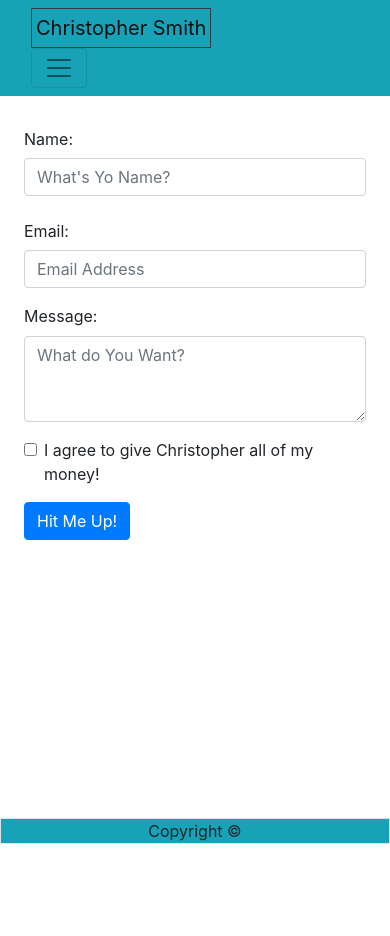
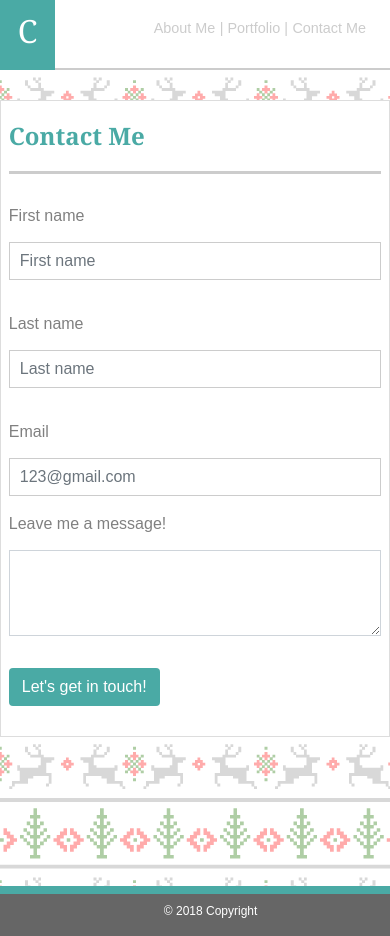
Before and after one commit to crusable13/Bootstrap-Portfolio, a plain HTML site: page contact.html in a window 390 px wide. Before the commit the page ends 844 px from the top, so only its background shows below. Drawn offline with nearby package versions, Linux system fonts and the light colour scheme.

Commit message:
EVERYTHING WORKING

```diff
--- a/contact.html
+++ b/contact.html
@@ -5,92 +5,88 @@
     <meta charset="UTF-8">
     <meta name="viewport" content="width=device-width, initial-scale=1.0">
     <meta http-equiv="X-UA-Compatible" content="ie=edge">
-    <title>Document</title>
-    <link rel="stylesheet" href="https://stackpath.bootstrapcdn.com/bootstrap/4.3.1/css/bootstrap.min.css"
-        integrity="sha384-ggOyR0iXCbMQv3Xipma34MD+dH/1fQ784/j6cY/iJTQUOhcWr7x9JvoRxT2MZw1T" crossorigin="anonymous">
+    <link rel="stylesheet" href="https://stackpath.bootstrapcdn.com/bootstrap/4.3.1/css/bootstrap.min.css" integrity="sha384-ggOyR0iXCbMQv3Xipma34MD+dH/1fQ784/j6cY/iJTQUOhcWr7x9JvoRxT2MZw1T" crossorigin="anonymous">
+    <link rel="stylesheet" href="./style.css" type="text/css">
+    <title>Contact</title>
 </head>
 
 <body>
 
-    <div>
-        <nav class="navbar navbar-expand-lg navbar-light bg-info">
-            <section class="col-8">
-                <a class="navbar-brand border border-dark p-1" href="#">Christopher Smith</a>
-                <button class="navbar-toggler" type="button" data-toggle="collapse" data-target="#navbarNav"
-                    aria-controls="navbarNav" aria-expanded="false" aria-label="Toggle navigation">
-                    <span class="navbar-toggler-icon"></span>
-                </button>
-            </section>
-            <div class="collapse navbar-collapse col-9" id="navbarNav">
-                <ul class="navbar-nav">
-                    <li class="nav-item col-4">
-                        <a class="nav-link" href="./index.html">About <span class="sr-only">(current)</span></a>
-                    </li>
-                    <li class="nav-item active col-4 border-left border-right border-dark">
-                        <a class="nav-link" href="./contact.html">Contact</a>
-                    </li>
-                    <li class="nav-item col-4">
-                        <a class="nav-link navbar-text" href="./portfolio.html">Portfolio</a>
-                    </li>
+    <div class="outer">
+        <nav class="headery" style="background-color: white; height: 70px; margin-bottom: 30px;">
+            <div class="container-fluid">
+                <div class="header-name">
+                    <h1 id="large-header" style="font-size: 2em; padding-top: 12px;">Christopher Smith</h1>
+                    <h1 id="small-header" style="font-size: 2em; padding-top: 12px; padding-right: 10px; padding-left: 10px;">C</h1>
+                </div>
+                <ul class="header-links mt-3 pr-1">
+                    <li style="display: inline-block;"><a href="./index.html"> About Me </a></li>
+                    <li style="display: inline-block;"><a href="./portfolio.html">| Portfolio |</a></li>
+                    <li style="display: inline-block;"><a href="./contact.html"> Contact Me</a></li>
                 </ul>
             </div>
         </nav>
 
-        <form class="p-4">
-            <div class="form-group row">
-                <label for="inputEmail3" class="col-sm-2 col-form-label">Name:</label>
-                <div class="col-sm-10">
-                    <input type="email" class="form-control" id="inputEmail3" placeholder="What's Yo Name?">
-                </div>
-            </div>
-            <div class="form-group row">
-                <label for="inputPassword3" class="col-sm-2 col-form-label">Email:</label>
-                <div class="col-sm-10">
-                    <input type="password" class="form-control" id="inputPassword3" placeholder="Email Address">
+        <div class="container main-box">
+            <div class="row">
+                <div class="col-12">
+                    <h1>Contact Me</h1>
                 </div>
             </div>
 
-            <div class="form-group">
-                <label for="exampleFormControlTextarea1">Message:</label>
-                <textarea class="form-control" id="exampleFormControlTextarea1" rows="3"
-                    placeholder="What do You Want?"></textarea>
-            </div>
-            <div class="form-group row">
-                <div></div>
-                <div class="col-sm-10">
-                    <div class="form-check">
-                        <input class="form-check-input" type="checkbox" id="gridCheck1">
-                        <label class="form-check-label" for="gridCheck1">
-                            I agree to give Christopher all of my money!
-                        </label>
-                    </div>
+            <div class="row">
+                <div class="col-12">
+                        <form class="needs-validation" novalidate>
+                                <div class="form-row">
+                                  <div class="col-md-4 mb-3">
+                                    <label for="validationTooltip01">First name</label>
+                                    <input type="text" class="form-control" id="validationTooltip01" placeholder="First name" required>
+                                    <div class="valid-tooltip">
+                                      Looks good!
+                                    </div>
+                                  </div>
+                                  <div class="col-md-4 mb-3">
+                                    <label for="validationTooltip02">Last name</label>
+                                    <input type="text" class="form-control" id="validationTooltip02" placeholder="Last name" required>
+                                    <div class="valid-tooltip">
+                                      Looks good!
+                                    </div>
+                                  </div>
+                                  <div class="col-md-4 mb-3">
+                                    <label for="validationTooltipEmail">Email</label>
+                                    <div class="input-group">
+                                      <input type="text" class="form-control" id="validationTooltipEmail" placeholder="123@gmail.com" required>
+                                      <div class="invalid-tooltip">
+                                        Please enter a valid email.
+                                      </div>
+                                    </div>
+                                  </div>
+                                </div>
+                                <div class="form-row">
+                                    <div class="form-group col-12">
+                                        <label for="textArea">Leave me a message!</label>
+                                        <textarea class="form-control" id="textArea" rows="3"></textarea>
+                                    </div>
+                                </div>
+
+                                <button class="btn" type="submit">Let's get in touch!</button>
+                              </form>
                 </div>
-            </div>
-            <div class="form-group row">
-                <div class="col-sm-10">
-                    <button type="submit" class="btn btn-primary"> Hit Me Up!</button>
-                </div>
+
+
             </div>
 
-        </form>
+        </div>
     </div>
+    <!-- footer -->
+    <footer class="page-footer">
 
-    <footer class="fixed-bottom container-fluid">
-        <div class="container-fluid fixed-bottom border bg-info d-flex justify-content-center">
-            Copyright &copy;
+        <!-- Copyright -->
+        <div class="footer-copyright text-center py-3 text-white" style="font-size: .75em; margin-bottom: 0; position: absolute; bottom: 0; left: 42%; padding-bottom: 0;">
+            © 2018 Copyright
         </div>
+
     </footer>
-
-    <script src="https://code.jquery.com/jquery-3.3.1.slim.min.js"
-        integrity="sha384-q8i/X+965DzO0rT7abK41JStQIAqVgRVzpbzo5smXKp4YfRvH+8abtTE1Pi6jizo"
-        crossorigin="anonymous"></script>
-    <script src="https://cdnjs.cloudflare.com/ajax/libs/popper.js/1.14.7/umd/popper.min.js"
-        integrity="sha384-UO2eT0CpHqdSJQ6hJty5KVphtPhzWj9WO1clHTMGa3JDZwrnQq4sF86dIHNDz0W1"
-        crossorigin="anonymous"></script>
-    <script src="https://stackpath.bootstrapcdn.com/bootstrap/4.3.1/js/bootstrap.min.js"
-        integrity="sha384-JjSmVgyd0p3pXB1rRibZUAYoIIy6OrQ6VrjIEaFf/nJGzIxFDsf4x0xIM+B07jRM"
-        crossorigin="anonymous"></script>
-
 
 </body>
 
--- /dev/null
+++ b/style.css
@@ -0,0 +1,235 @@
+html, body {
+    height: 100%;
+}
+
+.outer {
+    height: 100%;
+}
+
+body {
+    background-image: URL("./Background.png");
+    font-family: 'Arial', 'Helvetica Neue', Helvetica, sans-serif;
+    position: relative;
+
+}
+
+/* styling for the header on all pages */
+
+.headery {
+    background: white;
+    height: 70px;
+    border-bottom: 2px solid #cccccc;
+    position: relative;
+
+}
+
+.header-name {
+    background: #4aaaa5;
+    color: white;
+    padding: 0 2vw;
+    font-size: 1em;
+    font-weight: bold;
+    height: 70px;
+    position: absolute;
+    top: 0;
+    left: 0;
+    white-space: nowrap;
+
+
+}
+
+#small-header {
+    display: none;
+}
+
+.header-links {
+    list-style: none;
+    position: absolute;
+    display: inline-block;
+    top: 0;
+    right: 20px;
+}
+
+h1, h2 {
+    font-family: 'Georgia', Times, Times New Roman, serif;
+}
+
+a {
+    color: #cccccc;
+    text-decoration: none;
+
+
+}
+
+a:hover {
+    color: gray;
+    text-decoration: none;
+}
+
+
+/* styling for the central content box on all pages */
+
+.main-box {
+    background: white;
+    border: 1px solid #dddddd;
+    padding: 0 2vw;
+    padding-bottom: 30px;
+
+
+}
+
+.main-box h1 {
+    color: #4aaaa5;
+    font-size: 1.5em;
+    font-weight: bolder;
+    line-height: 70px;
+    border-bottom: 3px solid #cccccc;
+    margin-bottom: 30px;
+
+}
+
+
+
+/* styling for the footer on all pages */
+
+
+
+footer {
+    background: #666666;
+    position: relative;
+    bottom: 0%;
+    width: 100%;
+    height: 50px;
+    border-top: 8px solid #4aaaa5;
+    margin-top: 5vh;
+}
+
+footer h6 {
+    text-align: center;
+    color: white;
+    font-size: .75em;
+    padding-top: 30px;
+}
+
+
+
+/* styling for the About Me page */
+
+p {
+    color: gray;
+    line-height: 200%;
+    padding-bottom: 10px;
+
+}
+
+
+/* styling for the Contact page */
+
+.form-control{
+    -webkit-border-radius: 0;
+       -moz-border-radius: 0;
+            border-radius: 0;
+}
+
+.form {
+    padding: 30px 0;
+}
+
+input[type=text], select, textarea {
+    width: 100%;
+    padding: 10px;
+    border: 1px solid #ccc;
+    box-sizing: border-box; /* Make sure that padding and width stays in place */
+    margin-top: 6px;
+    margin-bottom: 16px;
+    resize: vertical; /* Allow the user to vertically resize the textarea (not horizontally) */
+  }
+
+ textarea {
+      height: 30vh;
+  }
+
+  input[type=submit] {
+      color: white;
+      padding: 12px 20px;
+      background-color: #4aaaa5;
+      border: none;
+      cursor: pointer;
+  }
+
+  label {
+      color: gray;
+  }
+
+  button {
+      background-color: #4aaaa5 !important;
+      color: white !important;
+  }
+
+  /* styling for portfolio page */
+
+.cardy {
+
+    background-position: center center;
+    background-repeat: none;
+    background-size: cover;
+    width: 70vw;
+    height: 70vw;
+    max-width: 250px;
+    max-height: 250px;
+    margin: 30px;
+    display: inline-block;
+
+}
+
+
+.cardy h2 {
+
+    color: white;
+    background-color: #4aaaa5;
+    width: 100%;
+    text-align: center;
+    line-height: 200%;
+    font-size: 1em;
+    position: relative;
+    top: 80%;
+
+}
+
+.card1 {
+    background-image: url("https://source.unsplash.com/random/170x500");
+}
+
+.card2 {
+    background-image: url("https://source.unsplash.com/random/170x501");
+}
+
+.card3 {
+    background-image: url("https://source.unsplash.com/random/170x502");
+}
+
+.card4 {
+    background-image: url("https://source.unsplash.com/random/170x503");
+}
+
+.card5 {
+    background-image: url("https://source.unsplash.com/random/170x504");
+}
+
+
+/* media queries */
+
+@media(max-width:662px){
+    #large-header {
+        display: none;
+    }
+
+    #small-header {
+        display: block;
+    }
+
+    a {
+        font-size: .9em;
+    }
+
+}
```
Also changed, not shown: index.html (+49 -35 lines), portfolio.html (+59 -23 lines), Background.png (added), Chris.jpg (added), Chris2.jpg (added), main.css (deleted).
